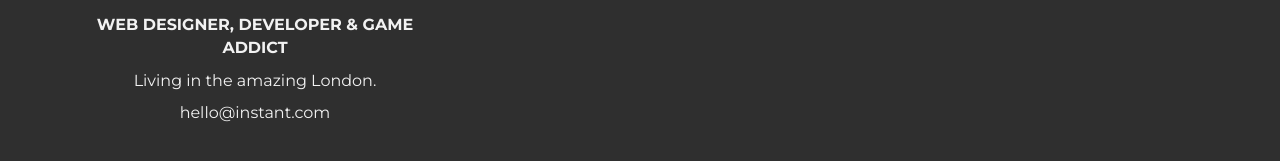
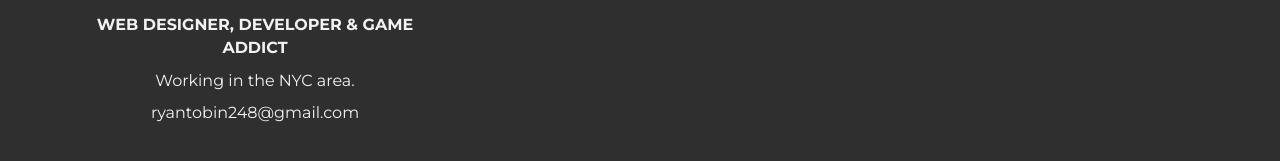
Before and after one commit to ryan-matroid/rtobin.github.io, a plain HTML site: page about.html in a window 1280 px wide. Shown: the part 1047-1208 px from the top of the page. Drawn offline with nearby package versions, Linux system fonts and the light colour scheme.

Commit message:
changed footer in aboout

```diff
--- a/about.html
+++ b/about.html
@@ -90,15 +90,15 @@
 	<div id="footerwrap">
 		<div class="container">
 			<div class="row centered">
-				<div class="col-lg-4">
+        <div class="col-lg-4">
 					<p><b>WEB DESIGNER, DEVELOPER & GAME ADDICT</b></p>
 				</div>
 
 				<div class="col-lg-4">
-					<p>Living in the amazing London.</p>
+					<p>Working in the NYC area.</p>
 				</div>
 				<div class="col-lg-4">
-					<p>hello@instant.com</p>
+					<p>ryantobin248@gmail.com</p>
 				</div>
 
 			</div>
```
